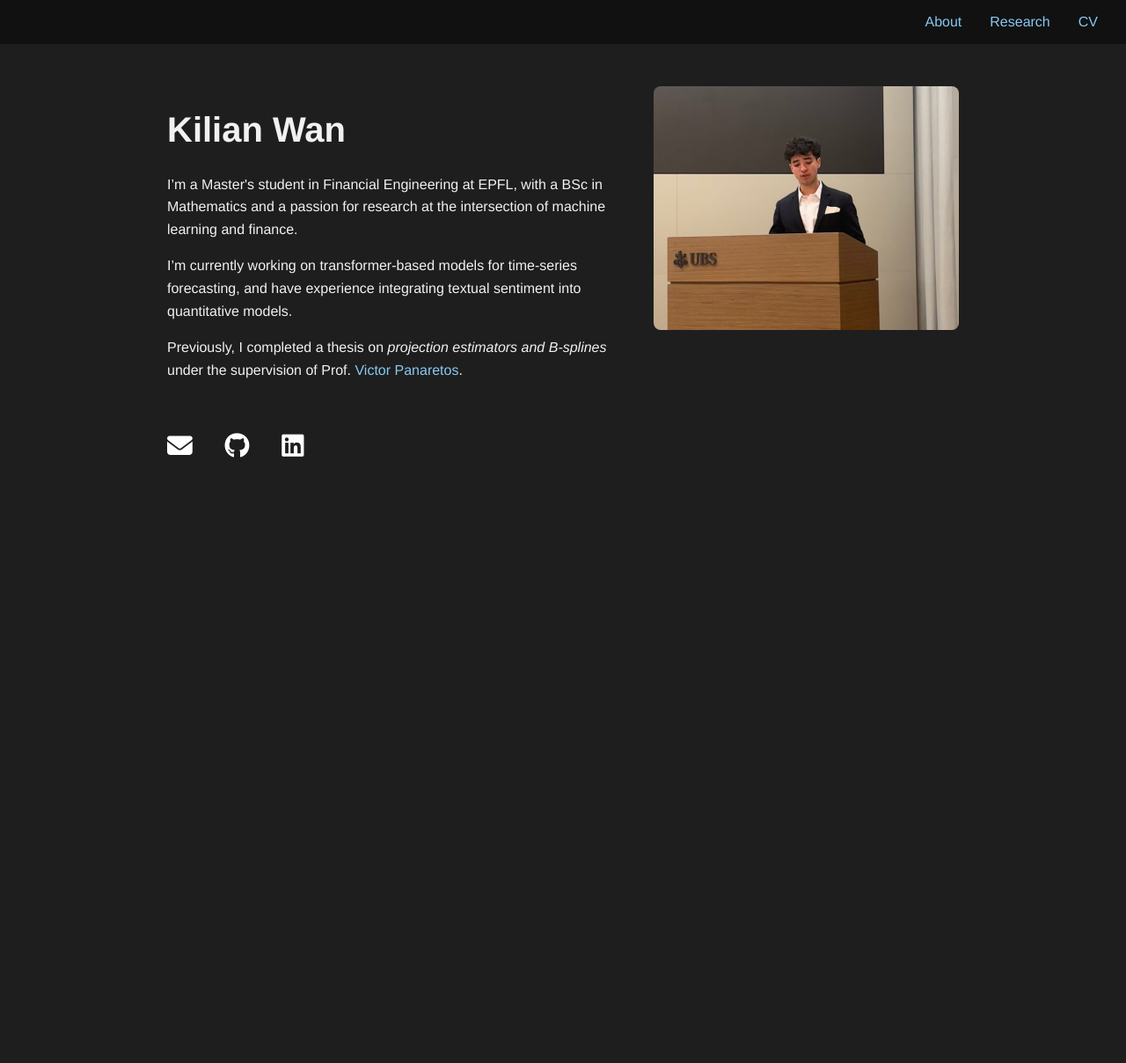
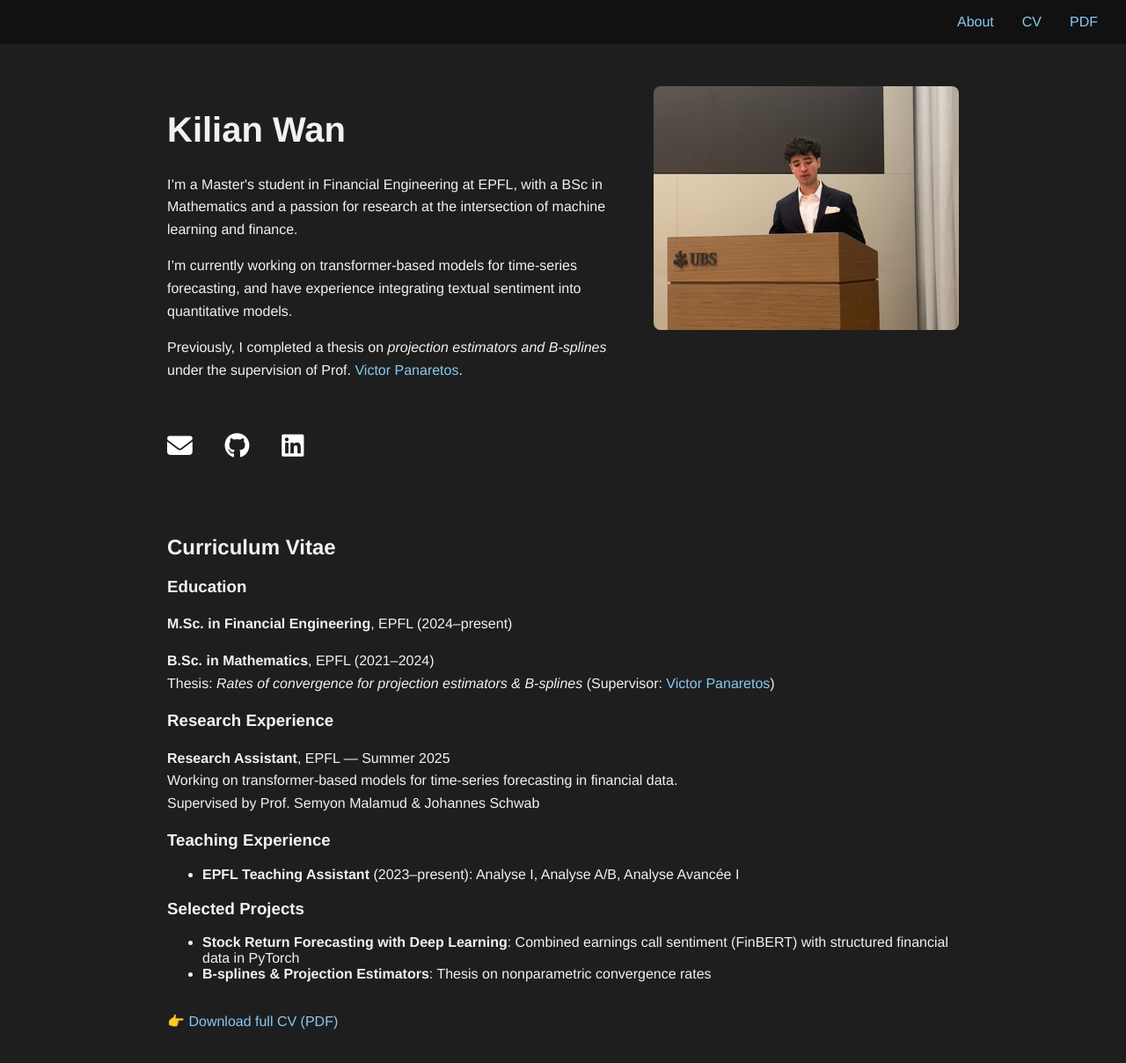
Before and after one commit to kilianwan/kilianwan.github.io, a plain HTML site: page index.html in a window 1280 px wide. Shown: the whole page at 88% size. Before the commit the page ends 800 px from the top, so only its background shows below. Drawn offline with Linux system fonts and the light colour scheme.

Commit message:
Update index.html

```diff
--- a/index.html
+++ b/index.html
@@ -46,10 +46,6 @@
       font-size: 2.5em;
     }
 
-    .about h1 span {
-      font-weight: 300;
-    }
-
     .about p {
       line-height: 1.6;
     }
@@ -82,8 +78,8 @@
 <body>
   <nav>
     <a href="#about">About</a>
-    <a href="#">Research</a>
-    <a href="KW_CV_2025.pdf" target="_blank" rel="noopener noreferrer">CV</a>
+    <a href="#cv">CV</a>
+    <a href="KW_CV_2025.pdf" target="_blank" rel="noopener noreferrer">PDF</a>
   </nav>
 
   <div class="container" id="about">
@@ -102,11 +98,42 @@
         <a href="mailto:kilian.wan@epfl.ch"><i class="fas fa-envelope"></i></a>
         <a href="https://github.com/kilianwan" target="_blank"><i class="fab fa-github"></i></a>
         <a href="https://www.linkedin.com/in/kilian-wan/" target="_blank"><i class="fab fa-linkedin"></i></a>
-</div>
+      </div>
     </div>
     <div class="photo">
       <img src="photo_github.jpg" alt="Kilian Wan photo">
     </div>
   </div>
+
+  <div class="container" id="cv" style="margin-top: 4em;">
+    <div class="about">
+      <h2>Curriculum Vitae</h2>
+
+      <h3>Education</h3>
+      <p><strong>M.Sc. in Financial Engineering</strong>, EPFL (2024–present)</p>
+      <p><strong>B.Sc. in Mathematics</strong>, EPFL (2021–2024)<br>
+      Thesis: <em>Rates of convergence for projection estimators & B-splines</em> (Supervisor: <a href="https://people.epfl.ch/victor.panaretos" target="_blank">Victor Panaretos</a>)</p>
+
+      <h3>Research Experience</h3>
+      <p><strong>Research Assistant</strong>, EPFL — Summer 2025<br>
+      Working on transformer-based models for time-series forecasting in financial data.<br>
+      Supervised by Prof. Semyon Malamud & Johannes Schwab</p>
+
+      <h3>Teaching Experience</h3>
+      <ul>
+        <li><strong>EPFL Teaching Assistant</strong> (2023–present): Analyse I, Analyse A/B, Analyse Avancée I</li>
+      </ul>
+
+      <h3>Selected Projects</h3>
+      <ul>
+        <li><strong>Stock Return Forecasting with Deep Learning</strong>: Combined earnings call sentiment (FinBERT) with structured financial data in PyTorch</li>
+        <li><strong>B-splines & Projection Estimators</strong>: Thesis on nonparametric convergence rates</li>
+      </ul>
+
+      <p style="margin-top: 2em;">
+        👉 <a href="KW_CV_2025.pdf" target="_blank" rel="noopener noreferrer">Download full CV (PDF)</a>
+      </p>
+    </div>
+  </div>
 </body>
 </html>
```
